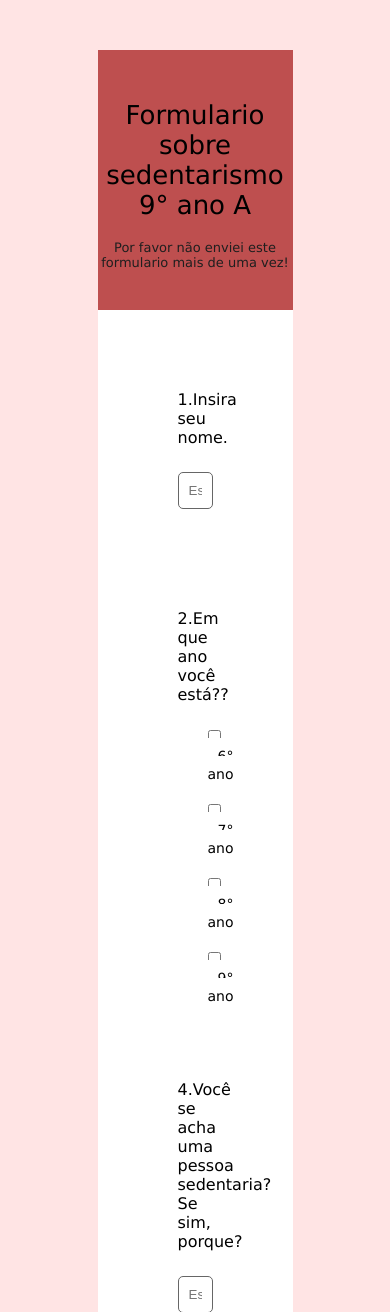
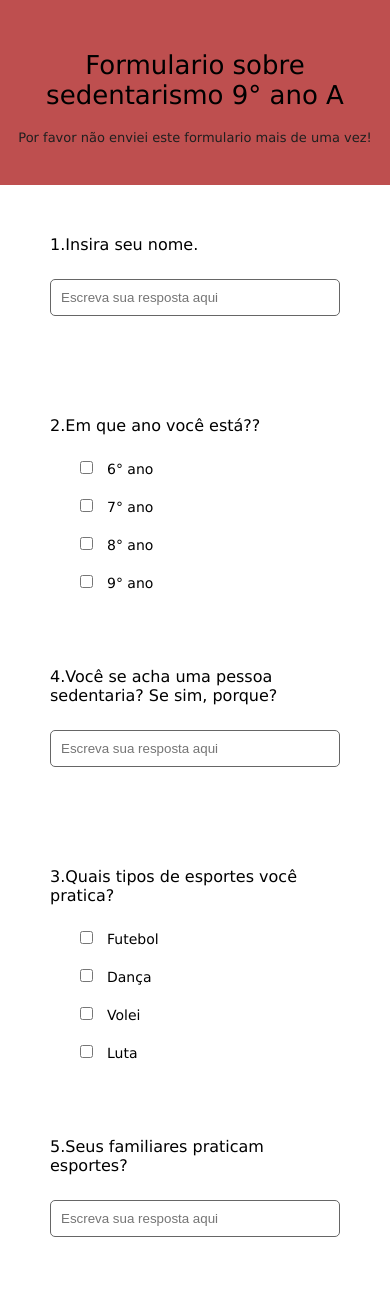
Before and after one commit to adryansantoss/FormularioProjeto, a PHP site: page / in a window 390 px wide. Shown: the top 1312 px of the page. Run offline with PHP 8.4, Linux system fonts and the light colour scheme.

Commit message:
Add files via upload

```diff
--- a/Css/indexCss.css
+++ b/Css/indexCss.css
@@ -5,11 +5,23 @@
     background-color: rgb(255, 228, 228);
 }
 
+form {
+    background-color: rgb(255, 255, 255);
+    width: 100%;
+    height: auto;
+    max-width: 50%;
+    display: list-item;
+    padding: 30px;
+    display: flex;
+    flex-direction: column;
+    position: relative;
+    left: 25%;
+}
+
 .forms .title {
     text-align: center;
     padding-top: 50px;
     padding-bottom: 20px;
-    margin-top: 50px;
     font-family: Verdana, Geneva, Tahoma, sans-serif;
     font-weight: 10;
     font-size: 26px;
@@ -30,19 +42,6 @@
     left: 25%;
     max-width: 50%;
     color: rgb(31, 31, 31);
-}
-
-form {
-    background-color: rgb(255, 255, 255);
-    width: 100%;
-    height: auto;
-    max-width: 50%;
-    display: list-item;
-    padding: 30px;
-    display: flex;
-    flex-direction: column;
-    position: relative;
-    left: 25%;
 }
 
 form .askText input {
@@ -123,3 +122,38 @@ form .send input:hover {
     padding: 50px;
     padding-bottom: 25px;
 }
+
+@media screen and (max-width: 667px) {
+    form {
+        width: 100%;
+        max-width: 100%;
+        height: auto;
+        padding: 0px;
+        position: relative;
+        left: 0%;
+    }
+    .forms .title {
+        text-align: center;
+        padding-top: 50px;
+        padding-bottom: 20px;
+        font-family: Verdana, Geneva, Tahoma, sans-serif;
+        font-weight: 10;
+        font-size: 26px;
+        background-color: rgb(190, 79, 79);
+        position: relative;
+        left: 0%;
+        max-width: 100%;
+    }
+    .forms .aviso {
+        text-align: center;
+        font-family: 'Lucida Sans', 'Lucida Sans Regular', 'Lucida Grande', 'Lucida Sans Unicode', Geneva, Verdana, sans-serif;
+        font-weight: 10;
+        font-size: 13px;
+        padding-bottom: 40px;
+        background-color: rgb(190, 79, 79);
+        position: relative;
+        left: 0%;
+        max-width: 100%;
+        color: rgb(31, 31, 31);
+    }
+}
```
